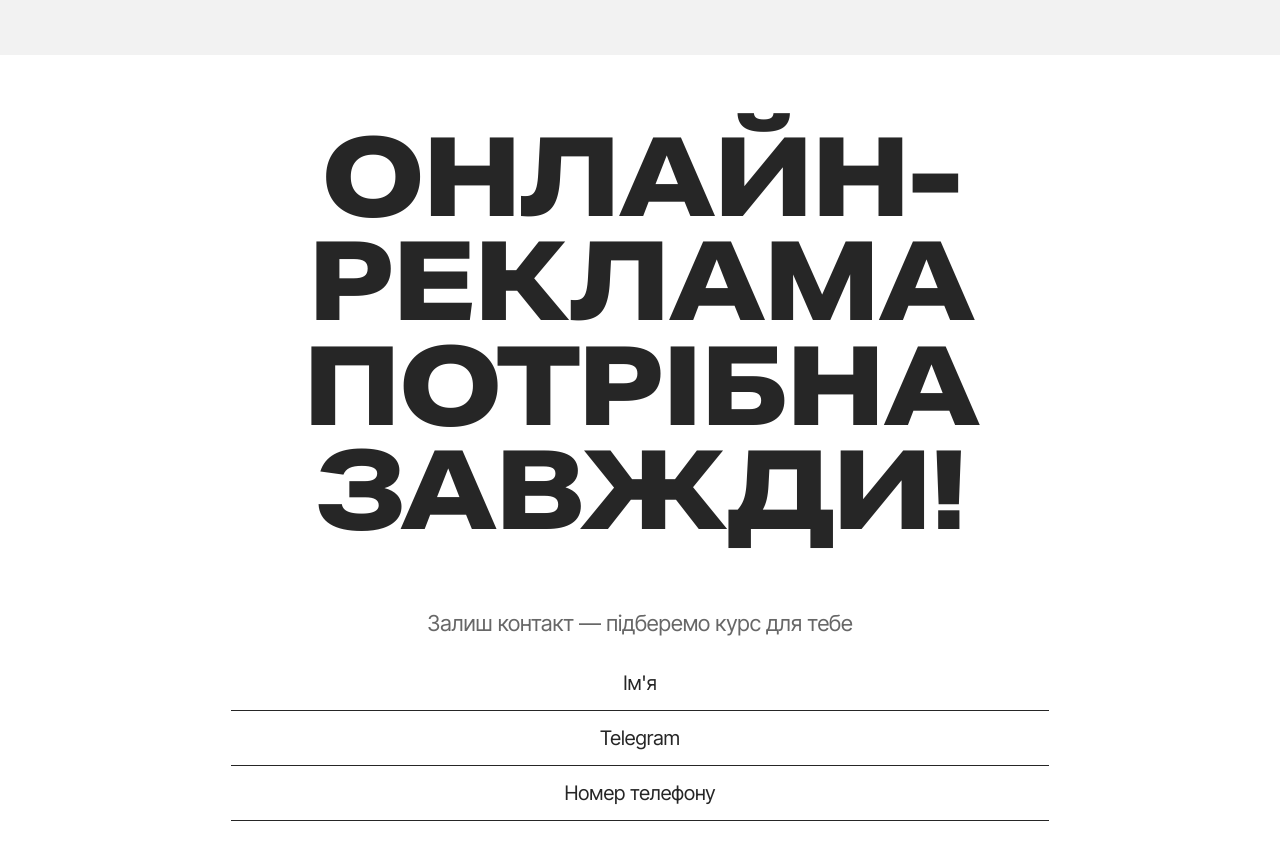
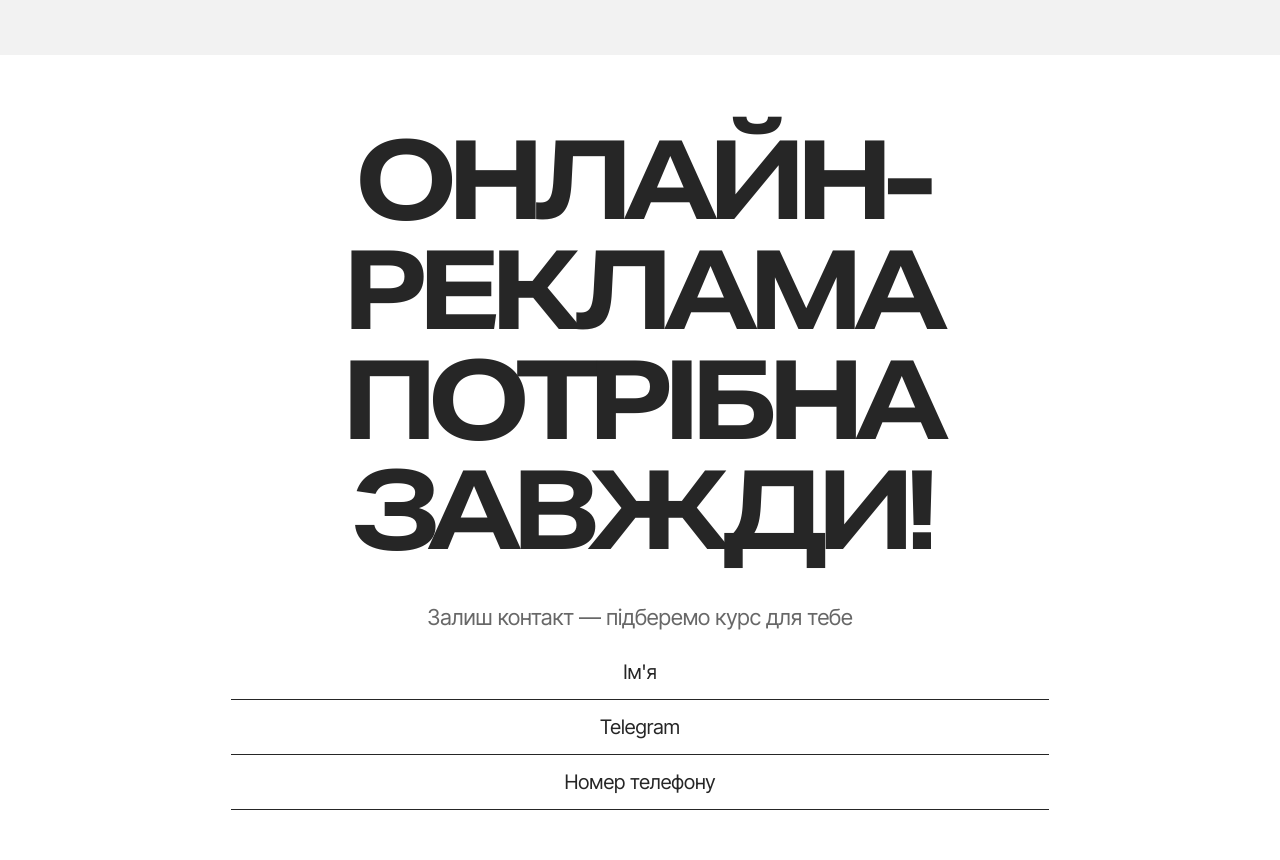
Before and after one commit to Vladymyr226/quantum-front, a Next.js app: page / in a window 1280 px wide. Shown: the part 3600-4460 px from the top of the page. Built offline with nearby package versions, Linux system fonts and the light colour scheme.

Commit message:
Fix Main Page

```diff
--- a/src/components/sections/Articles.tsx
+++ b/src/components/sections/Articles.tsx
@@ -49,7 +49,7 @@ export function Articles() {
                 />
               </div>
 
-              <h3 className="mt-10 font-heading text-[49px] leading-[1.05] font-bold tracking-[-0.03em] uppercase transition-opacity duration-300 group-hover:opacity-70 lg:text-[50px]">
+              <h3 className="mt-10 font-heading text-[clamp(30px,10.5vw,49px)] leading-[1.05] font-bold tracking-[-0.03em] uppercase transition-opacity duration-300 group-hover:opacity-70 lg:text-[50px]">
                 {a.title}
               </h3>
               <p className="mt-6 text-[18px] text-ink/60 lg:text-[22px]">
--- a/src/components/sections/Courses.tsx
+++ b/src/components/sections/Courses.tsx
@@ -152,7 +152,7 @@ export function Courses() {
                 className="border-t border-[#dddddc] pt-7 pb-8 lg:pt-[50px] lg:pb-[34px]"
               >
                 <Link href={`/courses/${c.slug}`} className="group block">
-                  <h3 className="font-heading text-[46px] leading-[1.1] font-bold tracking-[-0.05em] uppercase transition-opacity group-hover:opacity-60 lg:text-[70px]">
+                  <h3 className="font-heading text-[clamp(28px,12vw,46px)] leading-[1.1] font-bold tracking-[-0.05em] uppercase transition-opacity group-hover:opacity-60 lg:text-[70px]">
                     {c.title}
                   </h3>
 
--- a/src/components/sections/FinalCta.tsx
+++ b/src/components/sections/FinalCta.tsx
@@ -56,13 +56,13 @@ export function FinalCta() {
         {/* Trail zone — the cursor only spawns photos over the heading + subtitle */}
         <ImageTrail
           images={COURSE_PHOTOS}
-          className="relative flex min-h-[58svh] flex-col items-center justify-center lg:min-h-[62svh]"
+          className="relative flex min-h-[42svh] flex-col items-center justify-center lg:min-h-[48svh]"
         >
-          <h2 className="text-center font-heading text-[67px] leading-[0.95] font-extrabold tracking-[-0.03em] text-balance uppercase lg:text-[110px]">
+          <h2 className="text-center font-heading text-[clamp(40px,15vw,67px)] leading-[1.0] font-bold tracking-[-0.1em] text-balance uppercase lg:text-[110px]">
             Онлайн-реклама потрібна завжди!
           </h2>
 
-          <p className="mt-16 text-center text-[18px] text-ink/70 lg:text-[22px]">
+          <p className="mt-8 text-center text-[18px] leading-[1.1] text-ink/70 lg:mt-10 lg:text-[22px]">
             Залиш контакт — підберемо курс для тебе
           </p>
         </ImageTrail>
@@ -108,7 +108,8 @@ export function FinalCta() {
           </button>
 
           <p className="mt-2 text-center text-[14px] text-ink/50 lg:text-[16px]">
-            Залишаючи заявку ви погоджуєтесь з умовами{" "}
+            Залишаючи заявку ви погоджуєтесь з умовами
+            <br />
             <a href="#" className="underline underline-offset-2 hover:text-ink">
               договору-оферти
             </a>{" "}
--- a/src/components/sections/Footer.tsx
+++ b/src/components/sections/Footer.tsx
@@ -128,11 +128,11 @@ export function Footer() {
         <div className="lg:hidden">
           <Logo />
           <div className="mt-14 flex gap-6 min-[420px]:gap-[50px]">
-            <div className="flex shrink-0 flex-col gap-12">
+            <div className="flex min-w-0 flex-col gap-12">
               <LinkNav title="/ курси" links={COURSE_LINKS} />
               <LinkNav title="/ відповідальність" links={LEGAL_LINKS} />
             </div>
-            <div className="flex shrink-0 flex-col">
+            <div className="flex min-w-0 shrink-0 flex-col">
               <Contacts />
               <div className="mt-auto pt-12">
                 <Copyright />
--- a/src/components/sections/Lesson.tsx
+++ b/src/components/sections/Lesson.tsx
@@ -82,7 +82,7 @@ export function Lesson() {
       <div className="relative mx-auto max-w-[1920px] space-y-10 px-5 py-20 lg:grid lg:grid-cols-[615px_1fr] lg:grid-rows-[auto_1fr] lg:space-y-0 lg:gap-x-[75px] lg:gap-y-12 lg:px-[70px] lg:py-[150px]">
         {/* Text — top-right on desktop, first on mobile */}
         <div className="min-w-0 lg:col-start-2 lg:row-start-1">
-          <h2 className="font-heading text-[50px] leading-[1.1] font-bold tracking-[-0.03em] uppercase lg:text-[60px]">
+          <h2 className="font-heading text-[clamp(30px,10.5vw,50px)] leading-[1.1] font-bold tracking-[-0.03em] uppercase lg:text-[60px]">
             Що таке афілейт маркетинг?
           </h2>
 
```
